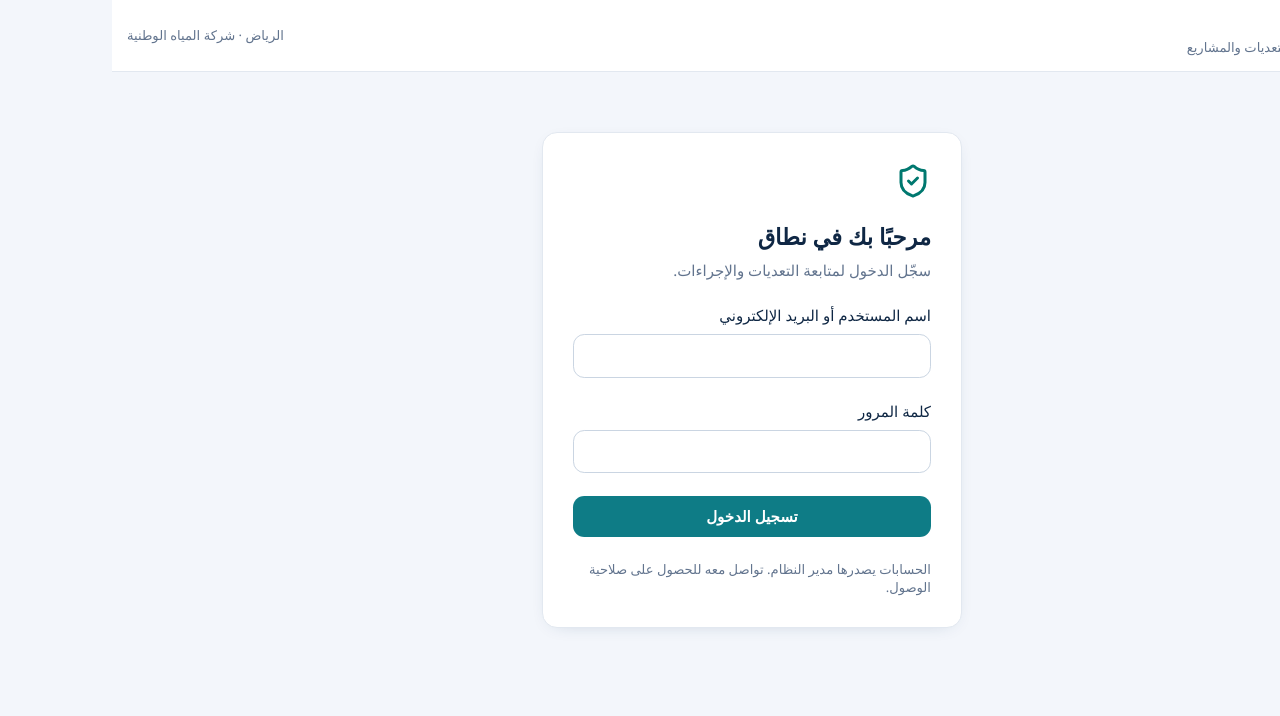
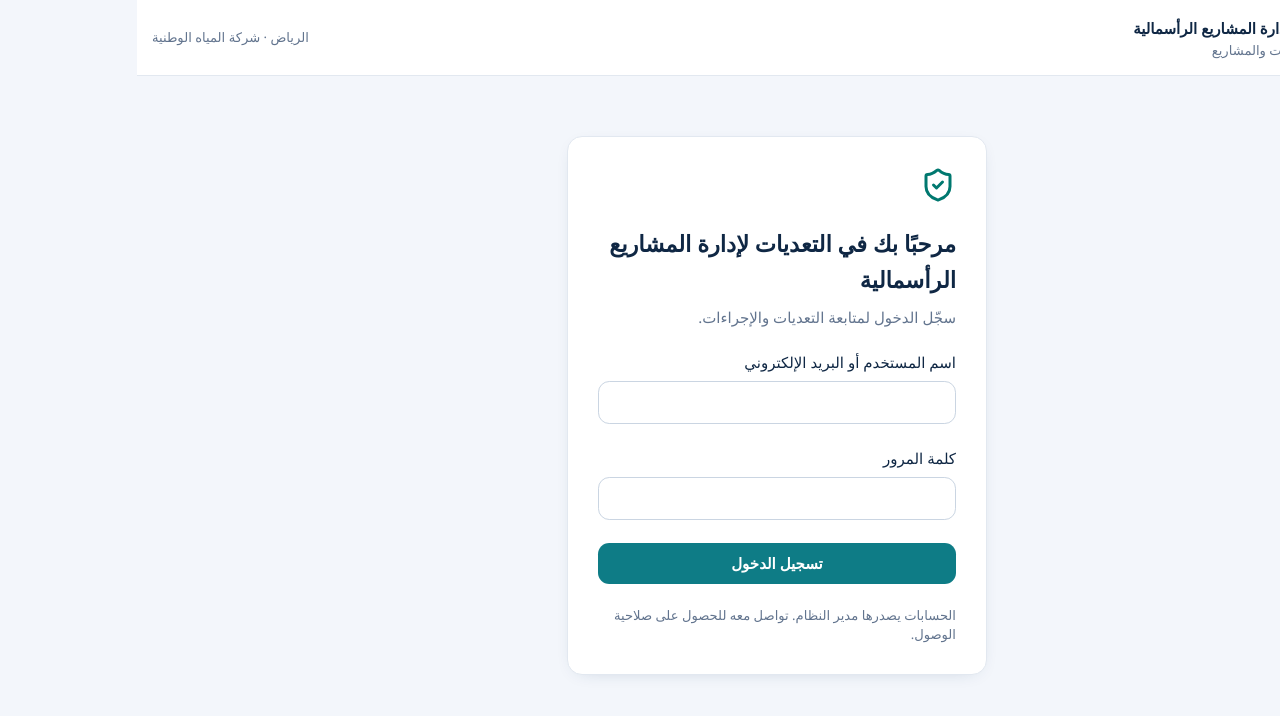
Before and after one commit to abuahad2000/nwc-violations-app, a Next.js app in the folder apps/web/: page /login in a window 1280 px wide. Shown: the top 716 px of the page. Built offline with nearby package versions, Linux system fonts and the light colour scheme.

Commit message:
Rename application to capital projects encroachments management

```diff
--- a/apps/web/src/app/layout.tsx
+++ b/apps/web/src/app/layout.tsx
@@ -2,8 +2,8 @@
 import '@fontsource-variable/noto-sans-arabic';
 import './globals.css';
 export const metadata: Metadata = {
-  title: 'نطاق | متابعة التعديات',
-  description: 'متابعة التعديات والمشاريع والإجراءات',
+  title: 'التعديات لإدارة المشاريع الرأسمالية',
+  description: 'متابعة التعديات والمشاريع والإجراءات لإدارة المشاريع الرأسمالية',
 };
 export default function RootLayout({ children }: { children: React.ReactNode }) {
   return (
@@ -11,11 +11,16 @@
       <body>
         <header className="border-b border-slate-200 bg-white px-4 py-4">
           <div className="mx-auto flex max-w-[1600px] items-center gap-3">
-            <span className="grid h-11 w-11 place-items-center rounded-2xl bg-brand-900 text-xl font-bold text-white">
-              ن
+            <span
+              className="grid h-11 w-11 shrink-0 place-items-center rounded-2xl bg-brand-900 text-xl font-bold text-white"
+              aria-hidden="true"
+            >
+              ت
             </span>
             <div>
-              <h1 className="font-bold">نطاق</h1>
+              <h1 className="text-sm font-bold leading-7 sm:text-base">
+                التعديات لإدارة المشاريع الرأسمالية
+              </h1>
               <p className="text-sm text-slate-500">متابعة التعديات والمشاريع</p>
             </div>
             <span className="ms-auto hidden text-sm text-slate-500 sm:block">
--- a/apps/web/src/app/login/page.tsx
+++ b/apps/web/src/app/login/page.tsx
@@ -32,7 +32,9 @@
       >
         <ShieldCheck className="text-teal-700" size={36} />
         <div>
-          <h2 className="text-2xl font-bold">مرحبًا بك في نطاق</h2>
+          <h2 className="text-2xl font-bold leading-relaxed">
+            مرحبًا بك في التعديات لإدارة المشاريع الرأسمالية
+          </h2>
           <p className="mt-2 text-slate-500">سجّل الدخول لمتابعة التعديات والإجراءات.</p>
         </div>
         <label className="block">
--- a/apps/web/src/app/reports/page.tsx
+++ b/apps/web/src/app/reports/page.tsx
@@ -119,9 +119,7 @@
               <h1 className="text-xl font-black text-slate-900">
                 شركة المياه الوطنية — وحدة أعمال الرياض
               </h1>
-              <p className="text-xs text-slate-600">
-                منظومة «نطاق» لحوكمة تعديات البنية التحتية والمقاولين
-              </p>
+              <p className="text-xs text-slate-600">التعديات لإدارة المشاريع الرأسمالية</p>
             </div>
             <div className="text-left text-xs font-mono">
               <div>تاريخ التقرير: {new Date().toLocaleDateString('ar-SA')}</div>
```
